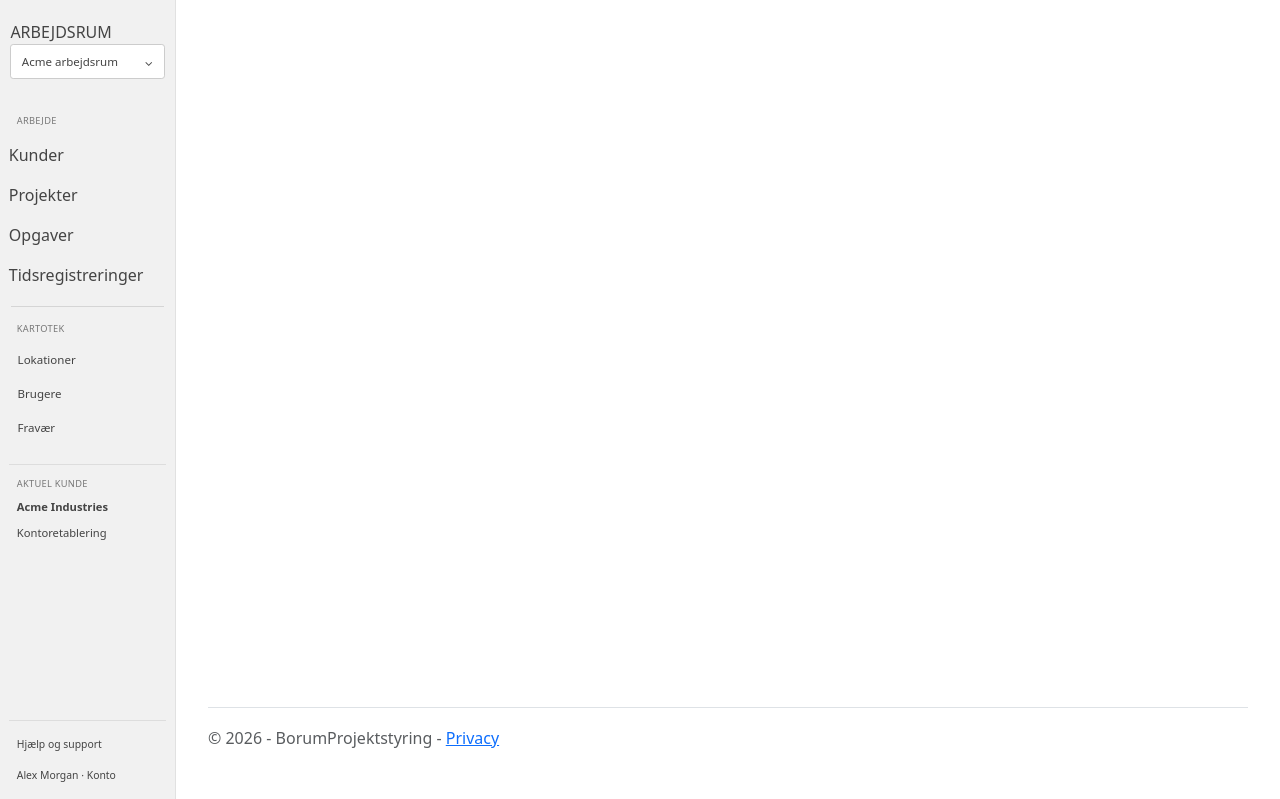
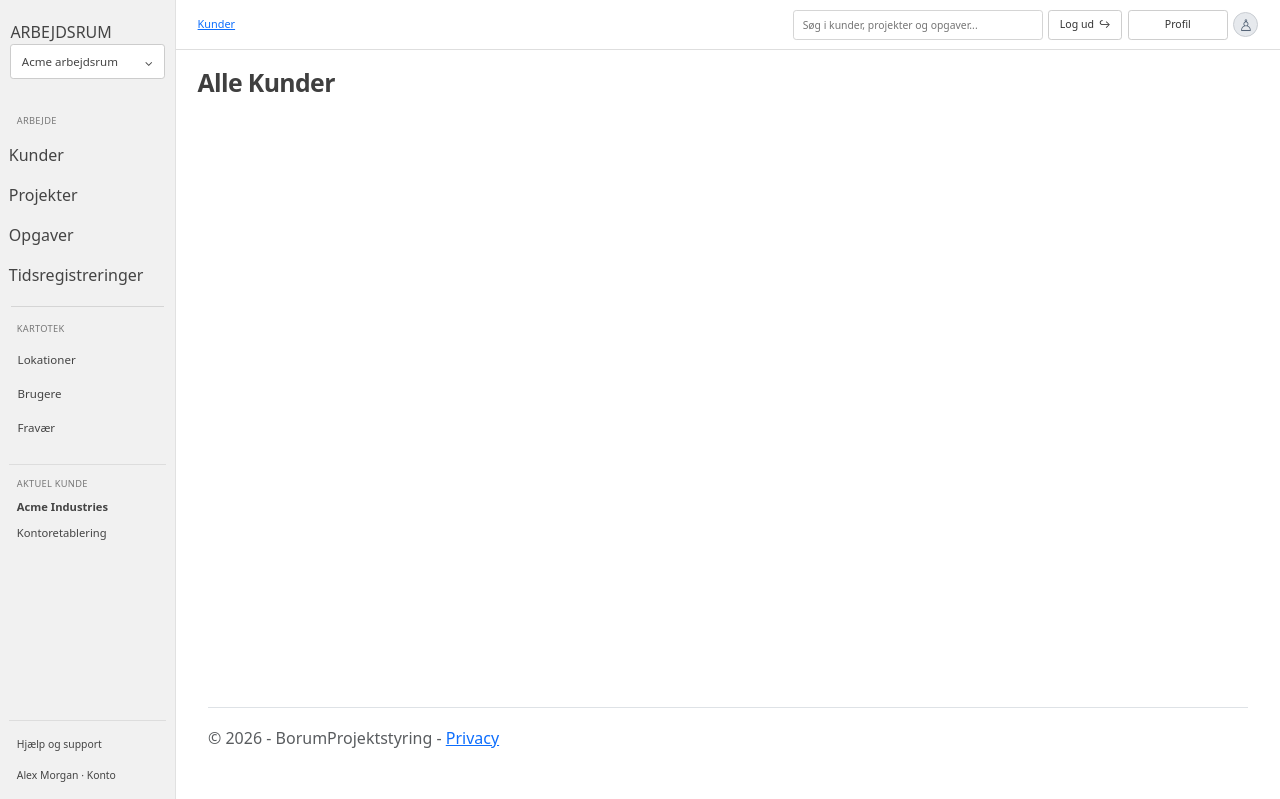
Before and after one commit to vbruhn-datamatiker/BorumProjektstyring, an ASP.NET Core app: page /CustomerPage in a window 1280 px wide. Shown: the top 799 px of the page. Run offline with ASP.NET Core 8, Linux system fonts and the light colour scheme; style sheets or scripts are compiled from the project's sources.

Commit message:
+ Link to customerPage added in _Layout + CustomerPage updated, based on project page + CustomerPage.css updated, based on project.css page + Customer page has .GetAll()

```diff
--- a/BorumProjektstyring/Pages/CustomerPage.cshtml
+++ b/BorumProjektstyring/Pages/CustomerPage.cshtml
@@ -1,4 +1,46 @@
 @page
 @model BorumProjektstyring.Pages.CustomerPageModel
 @{
+    ViewData["Title"] = "Kunder";
 }
+
+<div class="customer-page">
+    <header class="topbar">
+        <nav class="breadcrumbs" aria-label="Brødkrummesti">
+            <a asp-page="/CustomerPage">Kunder</a>
+        </nav>
+
+        @* COPY the whole <div class="topbar-actions"> ... </div> from ProjectPage.cshtml here (search, Log ud, Profil, avatar) *@
+            <div class="topbar-actions">
+                <label class="visually-hidden" for="global-search">Søg</label>
+                <input id="global-search" class="search-input" type="search" placeholder="Søg i kunder, projekter og opgaver..." />
+                <button class="button button-light logout-button" type="button">Log ud <span aria-hidden="true">↪</span></button>
+                <button class="button button-light profile-button" type="button">Profil</button>
+                <span class="avatar" aria-label="Brugerprofil">♙</span>
+            </div>
+
+    </header>
+
+    <main class="customer-content">
+        <section class="customer-heading">
+            <h1>Alle Kunder</h1>
+        </section>
+
+        <div id="customer-list">
+            @foreach (var c in Model.Customers.OrderBy(c => c.Name))
+            {
+                <section class="customer-summary">
+                    <div class="customer-primary">
+                        <strong>@c.Name <span>·</span> Kunde #@c.CustomerId</strong>
+                        <span>Kontakt: @c.ContactPerson</span>
+                    </div>
+                    <div class="customer-contact">
+                        <span>@c.Email</span>
+                        <span>@c.Phone</span>
+                    </div>
+                    <span class="customer-website">@c.Website</span>
+                </section>
+            }
+        </div>
+    </main>
+</div>
--- a/BorumProjektstyring/Pages/CustomerPage.cshtml.cs
+++ b/BorumProjektstyring/Pages/CustomerPage.cshtml.cs
@@ -1,12 +1,18 @@
-using Microsoft.AspNetCore.Mvc;
+using ClassLib.Model;
+using ClassLib.Repo;
 using Microsoft.AspNetCore.Mvc.RazorPages;
 
 namespace BorumProjektstyring.Pages
 {
     public class CustomerPageModel : PageModel
     {
+        private readonly CustomerRepo _customerRepo = new CustomerRepo();
+
+        public List<Customer> Customers { get; private set; } = new List<Customer>();
+
         public void OnGet()
         {
+            Customers = _customerRepo.GetAll();
         }
     }
 }
--- /dev/null
+++ b/BorumProjektstyring/Pages/CustomerPage.cshtml.css
@@ -0,0 +1,233 @@
+/* CSS for CustomerPage view */
+
+/* --- copied from ProjectPage.cshtml.css --- */
+.customer-page {
+    min-height: 100%;
+    margin: -2rem;
+    color: #3f3f3f;
+    background: #fff;
+    font-size: .78rem;
+}
+
+    .customer-page a {
+        color: inherit;
+        text-decoration: none;
+    }
+
+        .customer-page a:hover {
+            text-decoration: underline;
+        }
+
+.topbar {
+    display: flex;
+    min-height: 50px;
+    align-items: center;
+    justify-content: space-between;
+    gap: 1rem;
+    padding: .5rem 1.35rem;
+    border-bottom: 1px solid #dedede;
+}
+
+.breadcrumbs, .topbar-actions {
+    display: flex;
+    align-items: center;
+}
+
+.breadcrumbs {
+    gap: .45rem;
+    font-size: .68rem;
+}
+
+.topbar-actions {
+    gap: .35rem;
+}
+
+.search-input {
+    width: min(250px, 28vw);
+    height: 30px;
+    padding: .35rem .55rem;
+    border: 1px solid #d5d5d5;
+    border-radius: .2rem;
+    font-size: .65rem;
+}
+
+.button {
+    display: inline-flex;
+    min-height: 30px;
+    align-items: center;
+    justify-content: center;
+    gap: .3rem;
+    padding: .35rem .65rem;
+    border: 1px solid #cecece;
+    border-radius: .2rem;
+    font: inherit;
+    font-size: .66rem;
+    white-space: nowrap;
+    cursor: pointer;
+}
+
+.button-light {
+    color: #333;
+    background: #fff;
+}
+
+    .button-light:hover {
+        background: #f5f5f5;
+    }
+
+.button-dark {
+    color: #fff;
+    background: #444;
+    border-color: #444;
+}
+
+    .button-dark:hover {
+        background: #333;
+    }
+
+.profile-button {
+    min-width: 100px;
+}
+
+.avatar {
+    display: inline-flex;
+    width: 25px;
+    height: 25px;
+    align-items: center;
+    justify-content: center;
+    color: #566578;
+    background: #e6e9ed;
+    border: 1px solid #c9cdd2;
+    border-radius: 50%;
+    font-size: 1rem;
+}
+
+.avatar-small {
+    width: 20px;
+    height: 20px;
+    font-size: .8rem;
+}
+
+.customer-summary {
+    display: grid;
+    grid-template-columns: 1.15fr 1.05fr 1fr auto;
+    align-items: center;
+    gap: 1rem;
+    min-height: 48px;
+    margin-bottom: .5rem;
+    padding: .55rem .75rem;
+    background: #f7f7f7;
+    border: 1px solid #d8d8d8;
+    border-radius: .2rem;
+    font-size: .68rem;
+}
+
+.customer-primary, .customer-contact {
+    display: grid;
+    gap: .45rem;
+}
+
+    .customer-primary strong span {
+        color: #888;
+    }
+
+    .customer-contact a, .customer-website {
+        color: #555;
+    }
+
+.customer-button {
+    min-width: 95px;
+}
+
+/* --- generated css. new for the customer list --- */
+.customer-content {
+    padding: 1.1rem 1.35rem 1.35rem;
+}
+
+.customer-heading {
+    display: flex;
+    justify-content: space-between;
+    align-items: flex-start;
+    margin-bottom: .85rem;
+}
+
+    .customer-heading h1 {
+        margin: 0;
+        font-size: 1.55rem;
+        font-weight: 650;
+        letter-spacing: -.025em;
+    }
+
+.heading-side {
+    display: grid;
+    justify-items: end;
+    gap: .6rem;
+}
+
+.coordinator {
+    display: flex;
+    align-items: center;
+    gap: .4rem;
+    font-size: .65rem;
+}
+
+.filter-box {
+    display: grid;
+    grid-template-columns: 1fr auto auto;
+    gap: .9rem 4rem;
+    margin-bottom: .75rem;
+    padding: .7rem .75rem;
+    border: 1px solid #d8d8d8;
+    border-radius: .2rem;
+}
+
+.filter-field {
+    display: grid;
+    gap: .25rem;
+}
+
+    .filter-field label {
+        color: #777;
+        font-size: .6rem;
+    }
+
+    .filter-field select {
+        padding: 0;
+        border: 0;
+        background: transparent;
+        font-size: .7rem;
+    }
+
+.filter-footer {
+    grid-column: 1 / -1;
+    display: flex;
+    justify-content: space-between;
+    color: #777;
+    font-size: .6rem;
+}
+
+.link-button {
+    padding: 0;
+    border: 0;
+    background: none;
+    color: #333;
+    font-size: .6rem;
+    cursor: pointer;
+}
+
+.customer-form {
+    display: grid;
+    gap: .7rem;
+}
+
+    .customer-form label {
+        display: grid;
+        gap: .25rem;
+        font-size: .7rem;
+    }
+
+@media (max-width: 780px) {
+    .customer-summary, .filter-box {
+        grid-template-columns: 1fr;
+    }
+}
--- a/BorumProjektstyring/Pages/Shared/_Layout.cshtml
+++ b/BorumProjektstyring/Pages/Shared/_Layout.cshtml
@@ -19,7 +19,7 @@
             <nav aria-label="Primær navigation">
                 <h2>Arbejde</h2>
                 <ul class="navbar-nav">
-                    <li class="nav-item"><a class="nav-link" asp-area="" asp-page="/Kunder/Index">Kunder</a></li>
+                    <li class="nav-item"><a class="nav-link" asp-area="" asp-page="/CustomerPage">Kunder</a></li>
                     <li class="nav-item"><a class="nav-link active" asp-area="" asp-page="/ProjectPage">Projekter</a></li>
                     <li class="nav-item"><a class="nav-link" asp-area="" asp-page="/Opgaver/Index">Opgaver</a></li>
                     <li class="nav-item"><a class="nav-link" asp-area="" asp-page="/Tidsregistrering/Index">Tidsregistreringer</a></li>
```
